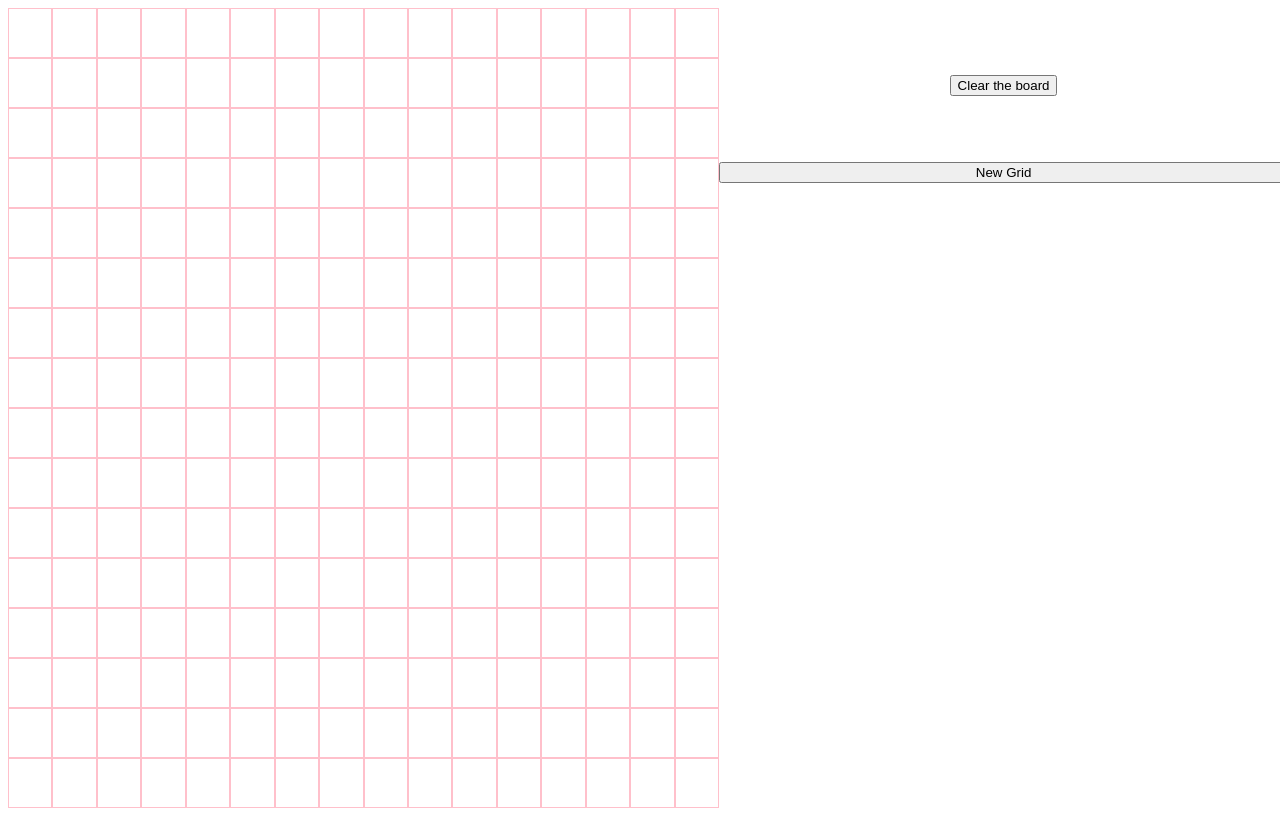
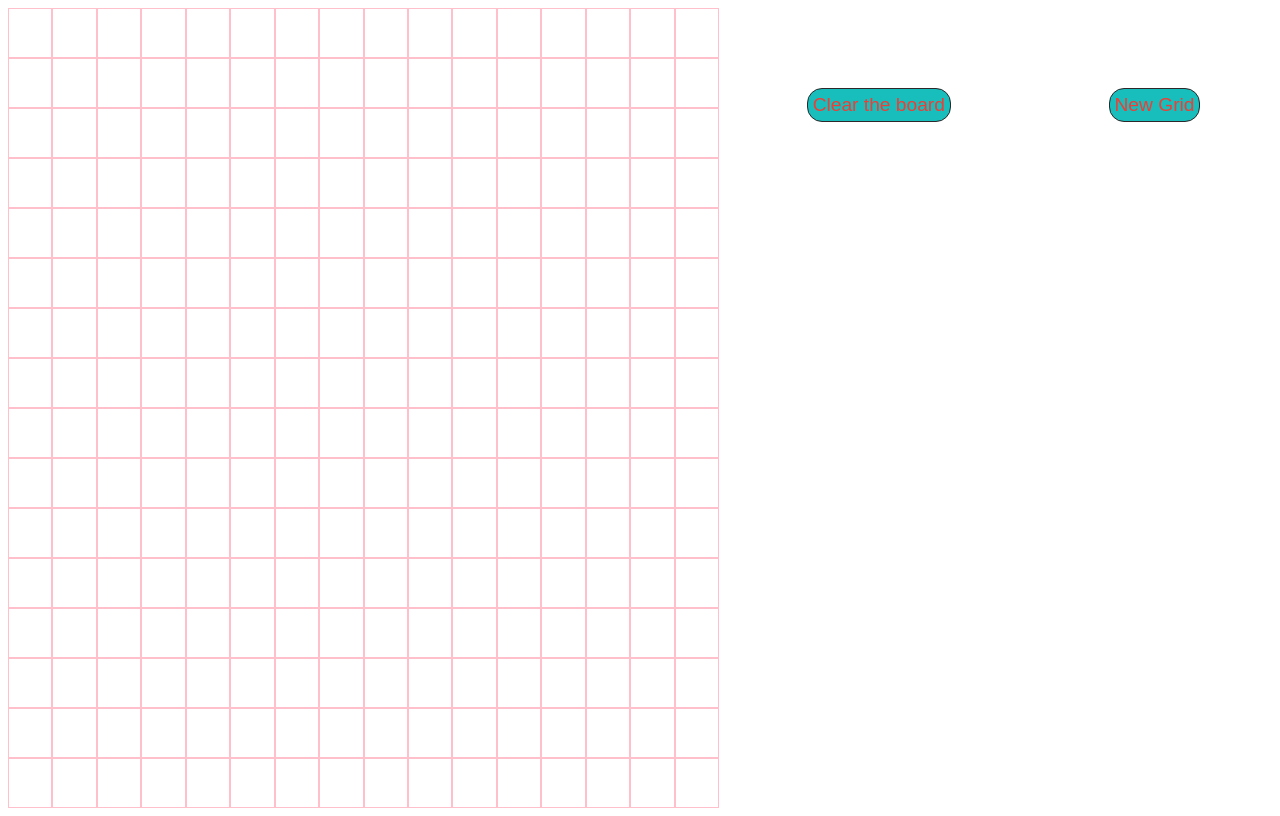
Before and after one commit to Tropienet/etch-sketch, a plain HTML site: page index.html in a window 1280 px wide. Drawn offline with Linux system fonts and the light colour scheme.

Commit message:
Added css for the buttons

```diff
--- a/index.html
+++ b/index.html
@@ -13,8 +13,13 @@
         <div id="container">
         </div>
         <div id="menu">
+            <div id="button-container">
+
             <button id="clear">Clear the board</button>
             <button id="new-grid">New Grid</button>
+
+            </div>
+
         </div>
     </div>
 </body>
--- a/styles/style.css
+++ b/styles/style.css
@@ -19,9 +19,26 @@ body {
     width: 50%;
 }
 
-#clear {
+#button-container {
     align-self: center;
     margin: 5em 0;
+}
+
+#clear,
+#new-grid {
+    margin: 0 4em;
+    padding: 5px;
+    border-radius: 15px;
+    border: 1px solid #2E282A;
+    background-color: #17BEBB;
+    font-size: 1.2em;
+    color: #EF3E36;
+    transition: all 0.1s ease-in-out;
+}
+
+#clear:hover,
+#new-grid:hover {
+    transform: scale(1.2) perspective(1px);
 }
 
 #container {
```
